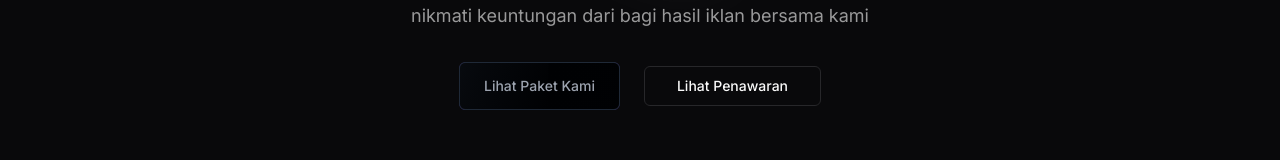
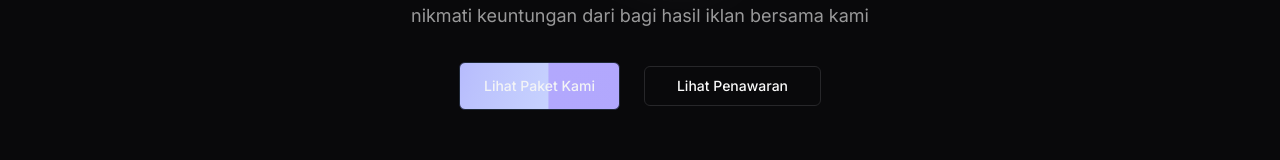
Before and after one commit to nolandex/contoh1, a Next.js app: page / in a window 1280 px wide. Shown: the part 438-598 px from the top of the page. Built offline with nearby package versions, Linux system fonts and the light colour scheme; no server answers.

Commit message:
Update hero.tsx

```diff
--- a/src/components/marketing/hero.tsx
+++ b/src/components/marketing/hero.tsx
@@ -80,7 +80,7 @@
         <Button
           size="lg"
           onClick={scrollToPricing}
-          className="inline-flex h-12 animate-background-shine items-center justify-center rounded-md border border-gray-800 bg-[linear-gradient(110deg,#000103,45%,#1e2631,55%,#000103)] bg-[length:200%_100%] px-6 font-medium text-gray-400 transition-colors focus:outline-none focus:ring-2 focus:ring-gray-400 focus:ring-offset-2 focus:ring-offset-gray-50"
+          className="inline-flex h-12 animate-background-shine items-center justify-center rounded-md border border-gray-800 bg-[linear-gradient(110deg,#b2a8fd,45%,#8678f9,55%,#c7d2fe)] bg-[length:200%_100%] px-6 font-medium text-gray-100 transition-colors focus:outline-none focus:ring-2 focus:ring-purple-400 focus:ring-offset-2 focus:ring-offset-gray-50"
         >
           {heroContent.ctaPrimary.text}
         </Button>
@@ -116,7 +116,7 @@
         }
 
         .animate-background-shine {
-          animation: background-shine 2s linear infinite;
+          animation: background-shine 4s linear infinite;
         }
       `}</style>
     </div>
```
